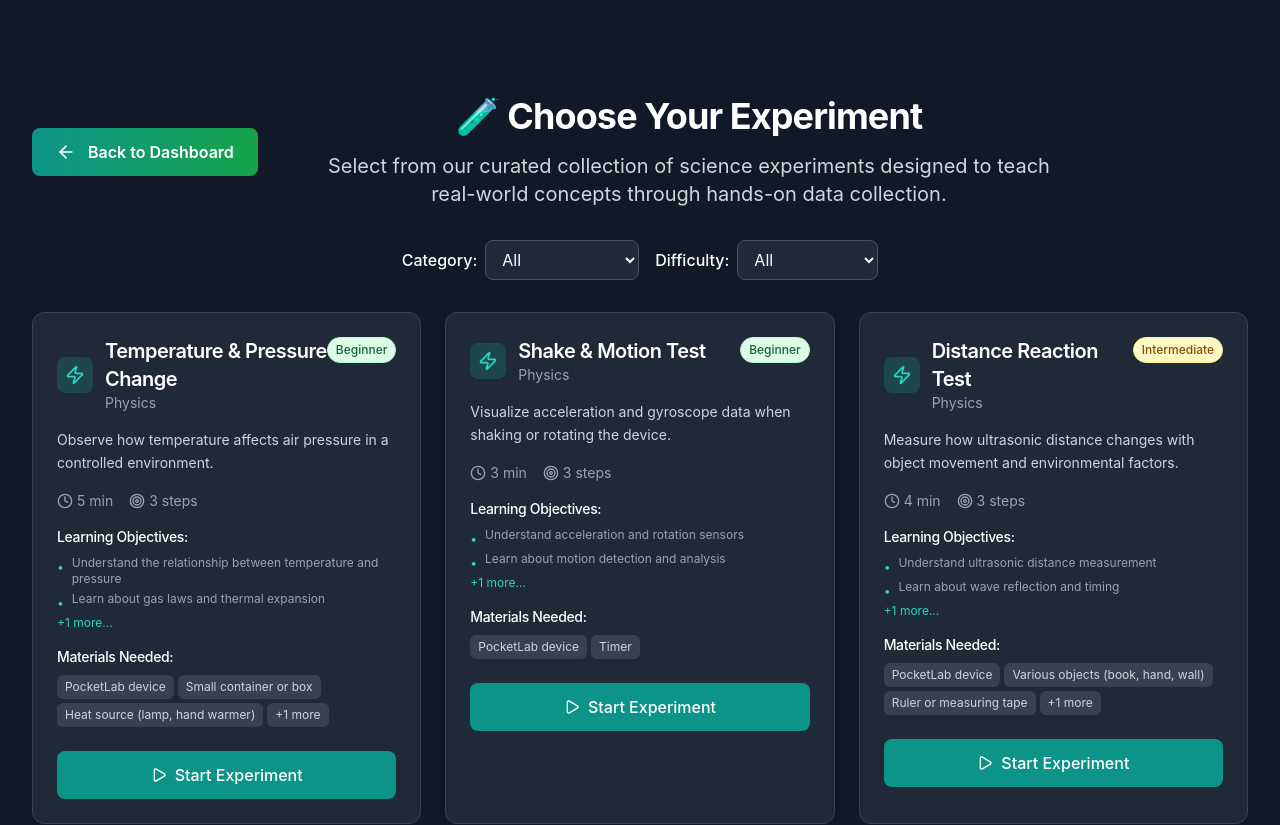
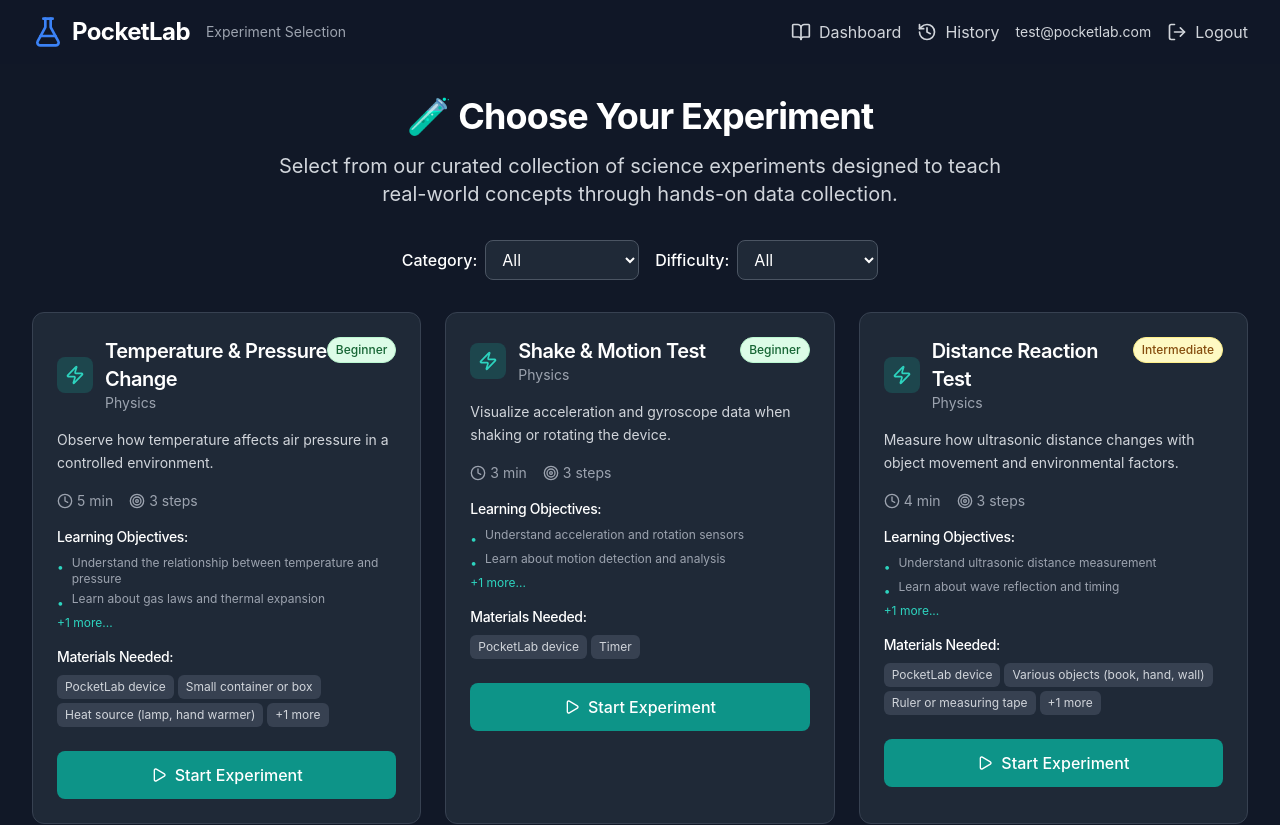
Before and after one commit to ja-zoe/pocket-lab, a React (Vite) app in the folder frontend/: page /experiments in a window 1280 px wide. Shown: the top 825 px of the page. Built offline with nearby package versions, Linux system fonts and the light colour scheme; sample sign-in values are in the browser's storage.

Commit message:
fixed navigator at top

```diff
--- a/frontend/src/pages/ExperimentRunnerPage.tsx
+++ b/frontend/src/pages/ExperimentRunnerPage.tsx
@@ -1,5 +1,6 @@
 import React, { useState, useEffect, useRef } from 'react';
-import { useParams, useNavigate } from 'react-router-dom';
+import { useParams, useNavigate, Link } from 'react-router-dom';
+import { useAuth } from '../contexts/AuthContext';
 import {
   Play,
   Pause,
@@ -10,7 +11,11 @@
   Clock,
   Target,
   AlertCircle,
-  Download
+  Download,
+  FlaskConical,
+  BookOpen,
+  History,
+  LogOut
 } from 'lucide-react';
 import * as ExperimentData from '../data/experimentTemplates';
 import { useSimpleSpikeFilter } from '../hooks/useSimpleSpikeFilter';
@@ -35,6 +40,7 @@
 }
 
 const ExperimentRunnerPage: React.FC = () => {
+  const { user, logout } = useAuth();
   const { id } = useParams<{ id: string }>();
   const navigate = useNavigate();
   const [template, setTemplate] = useState<ExperimentData.ExperimentTemplate | null>(null);
@@ -265,6 +271,15 @@
     return ((currentStepIndex + 1) / template.steps.length) * 100;
   };
 
+  const handleLogout = async () => {
+    try {
+      await logout();
+      navigate('/login');
+    } catch (error) {
+      console.error('Failed to logout:', error);
+    }
+  };
+
   if (!template) {
     return (
       <div className="min-h-screen bg-gray-900 flex items-center justify-center">
@@ -279,29 +294,64 @@
 
   return (
     <div className="min-h-screen bg-gray-900 pt-24">
+      {/* Enhanced Header */}
+      <header className="bg-gray-900/95 backdrop-blur-sm fixed top-0 left-0 right-0 z-40">
         <div className="max-w-7xl mx-auto px-4 sm:px-6 lg:px-8">
-        {/* Header */}
-        <div className="flex items-center justify-between mb-6">
+          <div className="flex justify-between items-center h-16">
+            <div className="flex items-center space-x-4">
+              <div className="flex items-center space-x-2">
+                <FlaskConical className="w-8 h-8 text-blue-500 hover:text-blue-400 transition-colors" />
+                <h1 className="text-2xl font-bold text-white">PocketLab</h1>
+              </div>
+              <span className="text-sm text-gray-400 hidden sm:block">Experiment Runner</span>
+            </div>
+
+            <div className="flex items-center space-x-4">
+              <Link
+                to="/dashboard"
+                className="flex items-center space-x-2 text-gray-300 hover:text-white transition-colors hover-lift"
+              >
+                <BookOpen className="w-5 h-5" />
+                <span className="hidden sm:block">Dashboard</span>
+              </Link>
+
+              <Link
+                to="/experiments"
+                className="flex items-center space-x-2 text-gray-300 hover:text-white transition-colors hover-lift"
+              >
+                <BookOpen className="w-5 h-5" />
+                <span className="hidden sm:block">Experiments</span>
+              </Link>
+
+              <Link
+                to="/history"
+                className="flex items-center space-x-2 text-gray-300 hover:text-white transition-colors hover-lift"
+              >
+                <History className="w-5 h-5" />
+                <span className="hidden sm:block">History</span>
+              </Link>
+
+              <div className="flex items-center space-x-2 text-gray-300">
+                <span className="text-sm hidden sm:block">{user?.email}</span>
+              </div>
+
               <button
-            onClick={() => navigate('/dashboard')}
-            className="flex items-center gap-3 bg-gradient-to-r from-teal-600 to-green-600 hover:from-teal-700 hover:to-green-700 text-white font-semibold py-3 px-6 rounded-lg transition-all duration-200 hover:shadow-lg hover:shadow-teal-500/25 hover:scale-105"
+                onClick={handleLogout}
+                className="flex items-center space-x-2 text-gray-300 hover:text-white transition-colors hover-lift"
               >
-            <ArrowLeft className="w-5 h-5" />
-            Back to Dashboard
+                <LogOut className="w-5 h-5" />
+                <span className="hidden sm:block">Logout</span>
               </button>
+            </div>
+          </div>
+        </div>
+      </header>
 
-          <div className="text-center">
+      <div className="max-w-7xl mx-auto px-4 sm:px-6 lg:px-8">
+        {/* Page Title */}
+        <div className="text-center mb-6">
           <h1 className="text-2xl font-bold text-white">{template.title}</h1>
           <p className="text-gray-400">{template.category} • {template.difficulty}</p>
-            <button
-              onClick={() => navigate('/experiments')}
-              className="text-sm text-teal-400 hover:text-teal-300 transition-colors mt-1"
-            >
-              ← Back to Experiments
-            </button>
-          </div>
-
-          <div className="w-24"></div> {/* Spacer */}
         </div>
 
         {/* Progress Bar */}
--- a/frontend/src/pages/ExperimentSelectionPage.tsx
+++ b/frontend/src/pages/ExperimentSelectionPage.tsx
@@ -1,5 +1,6 @@
 import React, { useState } from 'react';
-import { useNavigate } from 'react-router-dom';
+import { useNavigate, Link } from 'react-router-dom';
+import { useAuth } from '../contexts/AuthContext';
 import {
   FlaskConical,
   Thermometer,
@@ -11,11 +12,14 @@
   Target,
   Play,
   BookOpen,
-  ArrowLeft
+  ArrowLeft,
+  History,
+  LogOut
 } from 'lucide-react';
 import * as ExperimentData from '../data/experimentTemplates';
 
 const ExperimentSelectionPage: React.FC = () => {
+  const { user, logout } = useAuth();
   const navigate = useNavigate();
   const [selectedCategory, setSelectedCategory] = useState<string>('All');
   const [selectedDifficulty, setSelectedDifficulty] = useState<string>('All');
@@ -48,33 +52,75 @@
     return categoryMatch && difficultyMatch;
   });
 
-  const startExperiment = (template: ExperimentTemplate) => {
+  const startExperiment = (template: ExperimentData.ExperimentTemplate) => {
     navigate(`/experiment/${template.id}`);
+  };
+
+  const handleLogout = async () => {
+    try {
+      await logout();
+      navigate('/login');
+    } catch (error) {
+      console.error('Failed to logout:', error);
+    }
   };
 
   return (
     <div className="min-h-screen bg-gray-900 pt-24">
+      {/* Enhanced Header */}
+      <header className="bg-gray-900/95 backdrop-blur-sm fixed top-0 left-0 right-0 z-40">
         <div className="max-w-7xl mx-auto px-4 sm:px-6 lg:px-8">
-        {/* Header */}
-        <div className="flex items-center justify-between mb-8">
+          <div className="flex justify-between items-center h-16">
+            <div className="flex items-center space-x-4">
+              <div className="flex items-center space-x-2">
+                <FlaskConical className="w-8 h-8 text-blue-500 hover:text-blue-400 transition-colors" />
+                <h1 className="text-2xl font-bold text-white">PocketLab</h1>
+              </div>
+              <span className="text-sm text-gray-400 hidden sm:block">Experiment Selection</span>
+            </div>
+
+            <div className="flex items-center space-x-4">
+              <Link
+                to="/dashboard"
+                className="flex items-center space-x-2 text-gray-300 hover:text-white transition-colors hover-lift"
+              >
+                <BookOpen className="w-5 h-5" />
+                <span className="hidden sm:block">Dashboard</span>
+              </Link>
+
+              <Link
+                to="/history"
+                className="flex items-center space-x-2 text-gray-300 hover:text-white transition-colors hover-lift"
+              >
+                <History className="w-5 h-5" />
+                <span className="hidden sm:block">History</span>
+              </Link>
+
+              <div className="flex items-center space-x-2 text-gray-300">
+                <span className="text-sm hidden sm:block">{user?.email}</span>
+              </div>
+
               <button
-            onClick={() => navigate('/dashboard')}
-            className="flex items-center gap-3 bg-gradient-to-r from-teal-600 to-green-600 hover:from-teal-700 hover:to-green-700 text-white font-semibold py-3 px-6 rounded-lg transition-all duration-200 hover:shadow-lg hover:shadow-teal-500/25 hover:scale-105"
+                onClick={handleLogout}
+                className="flex items-center space-x-2 text-gray-300 hover:text-white transition-colors hover-lift"
               >
-            <ArrowLeft className="w-5 h-5" />
-            Back to Dashboard
+                <LogOut className="w-5 h-5" />
+                <span className="hidden sm:block">Logout</span>
               </button>
+            </div>
+          </div>
+        </div>
+      </header>
 
-          <div className="text-center flex-1">
+      <div className="max-w-7xl mx-auto px-4 sm:px-6 lg:px-8">
+        {/* Page Title */}
+        <div className="text-center mb-8">
           <h1 className="text-4xl font-bold text-white mb-4">
             🧪 Choose Your Experiment
           </h1>
           <p className="text-xl text-gray-300 max-w-3xl mx-auto">
             Select from our curated collection of science experiments designed to teach real-world concepts through hands-on data collection.
           </p>
-          </div>
-
-          <div className="w-32"></div> {/* Spacer */}
         </div>
 
         {/* Filters */}
```
Lines whose indentation alone changed are shown as unchanged.
